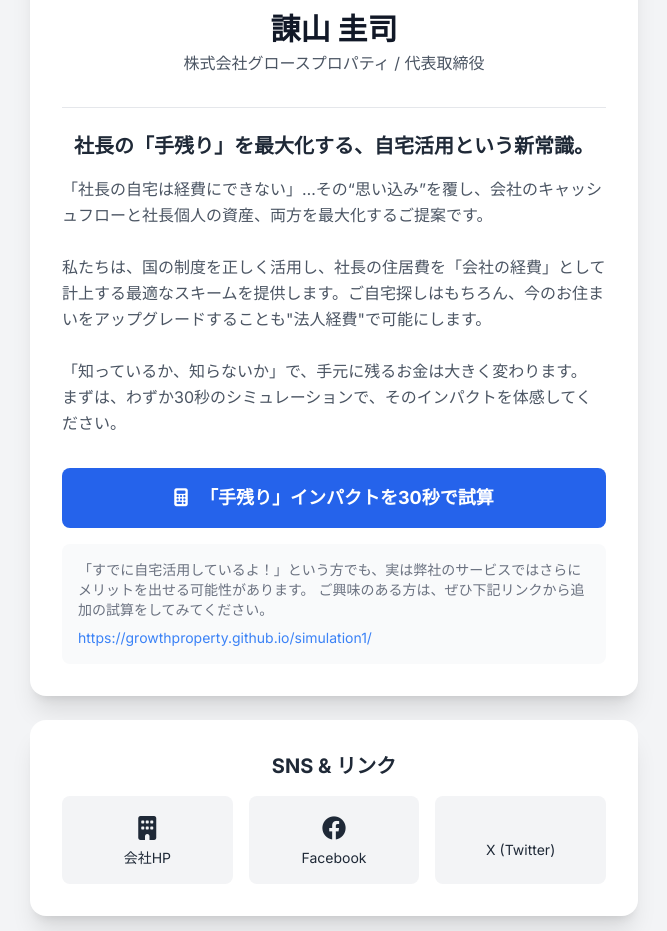
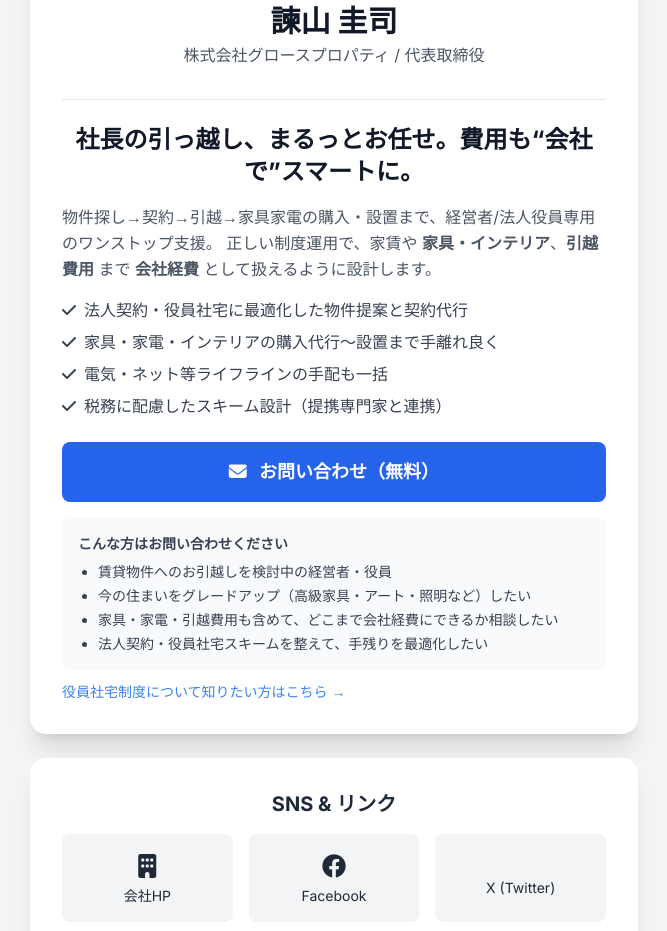
Before and after one commit to growthproperty/introduction, a plain HTML site: page index.html in a window 1280 px wide. Shown: the part 309-1240 px from the top of the page, without its empty margins (306-973 px from the left). Drawn offline with nearby package versions, Linux system fonts and the light colour scheme.

Commit message:
Update index.html

```diff
--- a/index.html
+++ b/index.html
@@ -1,19 +1,16 @@
 <!DOCTYPE html>
 <html lang="ja">
 <head>
-    <meta charset="UTF-8">
-    <meta name="viewport" content="width=device-width, initial-scale=1.0">
-    <title>諌山圭司 プロフィール</title>
+  <meta charset="UTF-8" />
+  <meta name="viewport" content="width=device-width, initial-scale=1.0"/>
+  <title>諫山圭司 プロフィール</title>
   <script src="https://cdn.tailwindcss.com"></script>
   <link rel="stylesheet" href="https://cdnjs.cloudflare.com/ajax/libs/font-awesome/6.4.0/css/all.min.css">
   <link rel="preconnect" href="https://fonts.googleapis.com">
   <link rel="preconnect" href="https://fonts.gstatic.com" crossorigin>
   <link href="https://fonts.googleapis.com/css2?family=Inter:wght@400;500;700&family=Noto+Sans+JP:wght@400;500;700&display=swap" rel="stylesheet">
   <style>
-        /* 日本語フォントと英語フォントの指定 */
-        body {
-            font-family: 'Inter', 'Noto Sans JP', sans-serif;
-        }
+    body { font-family: 'Inter', 'Noto Sans JP', sans-serif; }
   </style>
 </head>
 <body class="bg-gray-100 dark:bg-gray-900 text-gray-800 dark:text-gray-200">
@@ -22,58 +19,78 @@
 
     <!-- メインプロフィールカード -->
     <div class="bg-white dark:bg-gray-800 rounded-2xl shadow-xl p-6 sm:p-8 text-center">
-            <!-- トップ画像（自宅画像） -->
+
+      <!-- トップ画像（自宅画像・端まで表示） -->
+      <div class="-mx-6 sm:-mx-8 -mt-6 mb-4">
         <img src="assets/images/自宅画像.png" alt="自宅の写真"
-                 class="w-full h-48 sm:h-60 object-cover rounded-xl mb-4" loading="lazy">
+             class="w-full h-48 sm:h-64 object-cover rounded-t-2xl" loading="lazy">
+      </div>
+
       <!-- 氏名と肩書 -->
-            <h1 class="text-3xl font-bold text-gray-900 dark:text-white mt-4">諌山 圭司</h1>
+      <h1 class="text-3xl font-bold text-gray-900 dark:text-white mt-2">諫山 圭司</h1>
       <p class="text-md text-gray-600 dark:text-gray-400 mt-1">株式会社グロースプロパティ / 代表取締役</p>
 
-            <!-- 事業内容 -->
+      <!-- 事業内容（問い合わせ導線） -->
       <div class="mt-8 text-left border-t border-gray-200 dark:border-gray-700 pt-6">
-                <h2 class="text-xl font-bold mb-3 text-gray-800 dark:text-gray-200 text-center">社長の「手残り」を最大化する、<br class="sm:hidden">自宅活用という新常識。</h2>
+        <h2 class="text-2xl font-extrabold text-gray-900 dark:text-white text-center">
+          社長の引っ越し、まるっとお任せ。費用も“会社で”スマートに。
+        </h2>
         <p class="text-gray-600 dark:text-gray-400 leading-relaxed mt-4">
-                    「社長の自宅は経費にできない」…その“思い込み”を覆し、会社のキャッシュフローと社長個人の資産、両方を最大化するご提案です。<br><br>
-                    私たちは、国の制度を正しく活用し、社長の住居費を「会社の経費」として計上する最適なスキームを提供します。ご自宅探しはもちろん、今のお住まいをアップグレードすることも"法人経費"で可能にします。<br><br>
-                    「知っているか、知らないか」で、手元に残るお金は大きく変わります。<br>
-                    まずは、わずか30秒のシミュレーションで、そのインパクトを体感してください。
+          物件探し→契約→引越→家具家電の購入・設置まで、経営者/法人役員専用のワンストップ支援。
+          正しい制度運用で、家賃や <strong>家具・インテリア</strong>、<strong>引越費用</strong> まで
+          <strong>会社経費</strong> として扱えるように設計します。
         </p>
-            </div>
 
-            <!-- シミュレーションボタン -->
-            <div class="mt-8">
-                <a href="https://growthproperty.github.io/service/" target="_blank" rel="noopener noreferrer" class="block w-full bg-blue-600 hover:bg-blue-700 text-white font-bold py-4 px-4 rounded-lg transition-transform transform hover:scale-105 text-lg">
-                    <i class="fas fa-calculator mr-2"></i> 「手残り」インパクトを30秒で試算
+        <ul class="mt-4 space-y-2 text-gray-700 dark:text-gray-300">
+          <li class="flex gap-2"><i class="fas fa-check mt-1"></i><span>法人契約・役員社宅に最適化した物件提案と契約代行</span></li>
+          <li class="flex gap-2"><i class="fas fa-check mt-1"></i><span>家具・家電・インテリアの購入代行〜設置まで手離れ良く</span></li>
+          <li class="flex gap-2"><i class="fas fa-check mt-1"></i><span>電気・ネット等ライフラインの手配も一括</span></li>
+          <li class="flex gap-2"><i class="fas fa-check mt-1"></i><span>税務に配慮したスキーム設計（提携専門家と連携）</span></li>
+        </ul>
+
+        <!-- お問い合わせCTA -->
+        <div class="mt-6">
+          <a href="https://growth-property.jp/contact" target="_blank" rel="noopener noreferrer"
+             class="block w-full bg-blue-600 hover:bg-blue-700 text-white font-bold py-4 px-4 rounded-lg transition-transform transform hover:scale-105 text-lg text-center">
+            <i class="fas fa-envelope mr-2"></i> お問い合わせ（無料）
           </a>
         </div>
 
-            <!-- 追加の案内 -->
-            <div class="mt-4 text-left text-sm text-gray-500 dark:text-gray-400 bg-gray-50 dark:bg-gray-700 p-4 rounded-lg">
-                <p>
-                    「すでに自宅活用しているよ！」という方でも、実は弊社のサービスではさらにメリットを出せる可能性があります。
-                    ご興味のある方は、ぜひ下記リンクから追加の試算をしてみてください。
-                </p>
-                <a href="https://growthproperty.github.io/simulation1/" target="_blank" rel="noopener noreferrer" class="text-blue-500 hover:underline mt-2 inline-block break-all">https://growthproperty.github.io/simulation1/</a>
+        <!-- こんな方はお問い合わせください -->
+        <div class="mt-4 text-sm text-gray-700 dark:text-gray-300 bg-gray-50 dark:bg-gray-700 p-4 rounded-lg">
+          <p class="font-semibold mb-2">こんな方はお問い合わせください</p>
+          <ul class="list-disc pl-5 space-y-1">
+            <li>賃貸物件へのお引越しを検討中の経営者・役員</li>
+            <li>今の住まいをグレードアップ（高級家具・アート・照明など）したい</li>
+            <li>家具・家電・引越費用も含めて、どこまで会社経費にできるか相談したい</li>
+            <li>法人契約・役員社宅スキームを整えて、手残りを最適化したい</li>
+          </ul>
         </div>
 
+        <!-- 制度の知識リンク（サブ導線） -->
+        <div class="mt-3 text-left text-sm text-gray-500 dark:text-gray-400">
+          <a href="https://growthproperty.github.io/service/" target="_blank" rel="noopener noreferrer"
+             class="text-blue-500 hover:underline">役員社宅制度について知りたい方はこちら →</a>
+        </div>
+      </div>
     </div>
 
     <!-- SNSリンク -->
     <div class="bg-white dark:bg-gray-800 rounded-2xl shadow-xl p-6 sm:p-8 mt-6">
       <h2 class="text-xl font-semibold mb-4 text-center text-gray-800 dark:text-gray-200">SNS & リンク</h2>
       <div class="grid grid-cols-3 gap-4 text-center">
-                <!-- 会社HP -->
-                <a href="https://growth-property.jp/" target="_blank" rel="noopener noreferrer" class="bg-gray-100 dark:bg-gray-700 hover:bg-gray-200 dark:hover:bg-gray-600 p-4 rounded-lg transition-transform transform hover:scale-105">
+        <a href="https://growth-property.jp/" target="_blank" rel="noopener noreferrer"
+           class="bg-gray-100 dark:bg-gray-700 hover:bg-gray-200 dark:hover:bg-gray-600 p-4 rounded-lg transition-transform transform hover:scale-105">
           <i class="fas fa-building text-2xl"></i>
           <span class="block mt-1 text-sm">会社HP</span>
         </a>
-                <!-- Facebook -->
-                <a href="https://www.facebook.com/keiji.isayama.1?locale=ja_JP" target="_blank" rel="noopener noreferrer" class="bg-gray-100 dark:bg-gray-700 hover:bg-gray-200 dark:hover:bg-gray-600 p-4 rounded-lg transition-transform transform hover:scale-105">
+        <a href="https://www.facebook.com/keiji.isayama.1?locale=ja_JP" target="_blank" rel="noopener noreferrer"
+           class="bg-gray-100 dark:bg-gray-700 hover:bg-gray-200 dark:hover:bg-gray-600 p-4 rounded-lg transition-transform transform hover:scale-105">
           <i class="fab fa-facebook text-2xl"></i>
           <span class="block mt-1 text-sm">Facebook</span>
         </a>
-                <!-- X (Twitter) -->
-                <a href="https://x.com/daddy_isayama" target="_blank" rel="noopener noreferrer" class="bg-gray-100 dark:bg-gray-700 hover:bg-gray-200 dark:hover:bg-gray-600 p-4 rounded-lg transition-transform transform hover:scale-105">
+        <a href="https://x.com/daddy_isayama" target="_blank" rel="noopener noreferrer"
+           class="bg-gray-100 dark:bg-gray-700 hover:bg-gray-200 dark:hover:bg-gray-600 p-4 rounded-lg transition-transform transform hover:scale-105">
           <i class="fab fa-x-twitter text-2xl"></i>
           <span class="block mt-1 text-sm">X (Twitter)</span>
         </a>
@@ -85,17 +102,14 @@
       <h2 class="text-xl font-semibold mb-2 text-center text-gray-800 dark:text-gray-200">商業出版書籍の実績</h2>
       <p class="text-center text-sm text-gray-600 dark:text-gray-400 mb-4">AI分野にて著者として書籍出版や登壇イベントなどに参加しております。</p>
       <div class="space-y-4">
-                <!-- 書籍1 -->
         <div class="bg-gray-50 dark:bg-gray-700 p-4 rounded-lg">
           <h3 class="font-bold text-gray-900 dark:text-white">ChatGPT ビジネス活用アイディア事典</h3>
           <a href="https://amzn.to/3ItvBct" target="_blank" rel="noopener noreferrer" class="text-sm text-blue-500 hover:underline mt-2 inline-block">詳細はこちら⇒</a>
         </div>
-                <!-- 書籍2 -->
         <div class="bg-gray-50 dark:bg-gray-700 p-4 rounded-lg">
           <h3 class="font-bold text-gray-900 dark:text-white">【この１冊からはじめる】生成AIアプリ開発入門 Dify 徹底活用ガイド</h3>
           <a href="https://amzn.to/3GPuWBx" target="_blank" rel="noopener noreferrer" class="text-sm text-blue-500 hover:underline mt-2 inline-block">詳細はこちら⇒</a>
         </div>
-                <!-- 書籍3 -->
         <div class="bg-gray-50 dark:bg-gray-700 p-4 rounded-lg">
           <h3 class="font-bold text-gray-900 dark:text-white">【この１冊で極める】生成AIアプリ開発入門 Dify 徹底活用ガイド [実践編]</h3>
           <a href="https://amzn.to/3UdcC8n" target="_blank" rel="noopener noreferrer" class="text-sm text-blue-500 hover:underline mt-2 inline-block">詳細はこちら⇒</a>
@@ -103,27 +117,35 @@
       </div>
     </div>
 
-        <!-- 職務経歴 -->
+    <!-- 職務経歴（①②③④で時系列表示） -->
     <div class="bg-white dark:bg-gray-800 rounded-2xl shadow-xl p-6 sm:p-8 mt-6">
       <h2 class="text-xl font-semibold mb-4 text-center text-gray-800 dark:text-gray-200">職務経歴</h2>
       <div class="space-y-3 text-left">
         <div class="bg-gray-50 dark:bg-gray-700 p-4 rounded-lg">
-                    <p class="font-medium text-gray-800 dark:text-gray-200">みずほ銀行</p>
+          <p class="font-medium text-gray-800 dark:text-gray-200">① みずほ銀行</p>
           <p class="text-sm text-gray-600 dark:text-gray-400">法人営業</p>
         </div>
         <div class="bg-gray-50 dark:bg-gray-700 p-4 rounded-lg">
-                    <p class="font-medium text-gray-800 dark:text-gray-200">ロングブラックパートナーズ</p>
+          <p class="font-medium text-gray-800 dark:text-gray-200">② ロングブラックパートナーズ</p>
           <p class="text-sm text-gray-600 dark:text-gray-400">事業再生アドバイザリー</p>
         </div>
         <div class="bg-gray-50 dark:bg-gray-700 p-4 rounded-lg">
-                    <p class="font-medium text-gray-800 dark:text-gray-200">DMM.com</p>
+          <p class="font-medium text-gray-800 dark:text-gray-200">③ DMM.com</p>
           <p class="text-sm text-gray-600 dark:text-gray-400">M＆Aや新規事業推進</p>
         </div>
         <div class="bg-gray-50 dark:bg-gray-700 p-4 rounded-lg">
-                    <p class="font-medium text-gray-800 dark:text-gray-200">株式会社グロースプロパティ</p>
+          <p class="font-medium text-gray-800 dark:text-gray-200">④ 株式会社グロースプロパティ</p>
           <p class="text-sm text-gray-600 dark:text-gray-400">代表取締役（現職）</p>
         </div>
       </div>
+    </div>
+
+    <!-- プロフィール（最後に顔写真） -->
+    <div class="bg-white dark:bg-gray-800 rounded-2xl shadow-xl p-6 sm:p-8 mt-6 text-center">
+      <img src="assets/images/S__59940876.jpg" alt="諫山圭司"
+           class="w-28 h-28 rounded-full mx-auto object-cover border border-gray-200 dark:border-gray-700" loading="lazy">
+      <h3 class="text-xl font-semibold mt-3 text-gray-800 dark:text-gray-200">諫山 圭司</h3>
+      <p class="text-sm text-gray-600 dark:text-gray-400 mt-1">株式会社グロースプロパティ / 代表取締役</p>
     </div>
 
     <footer class="text-center text-sm text-gray-500 dark:text-gray-400 py-6">
@@ -131,6 +153,5 @@
     </footer>
 
   </div>
-
 </body>
 </html>
```
Lines whose indentation alone changed are shown as unchanged.
